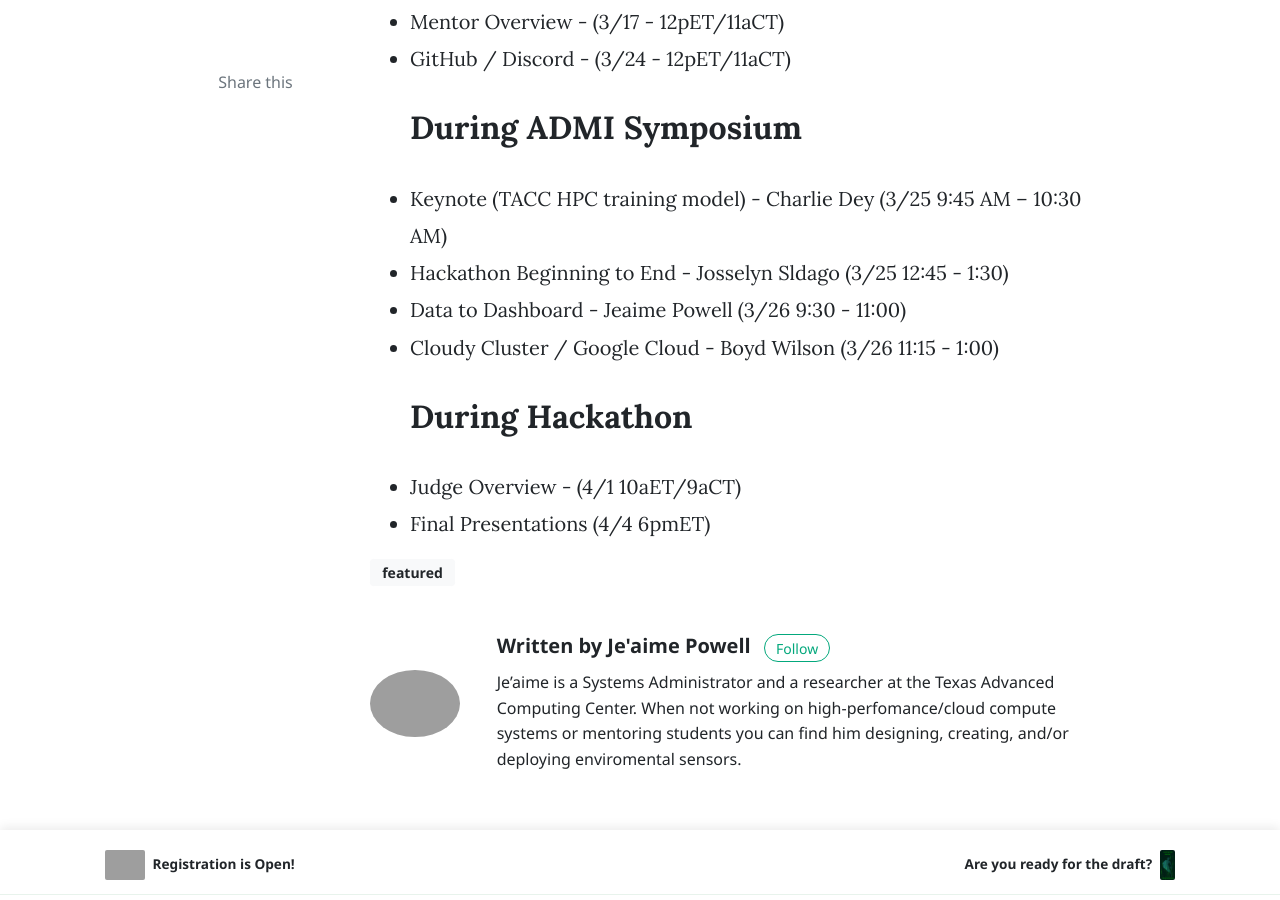
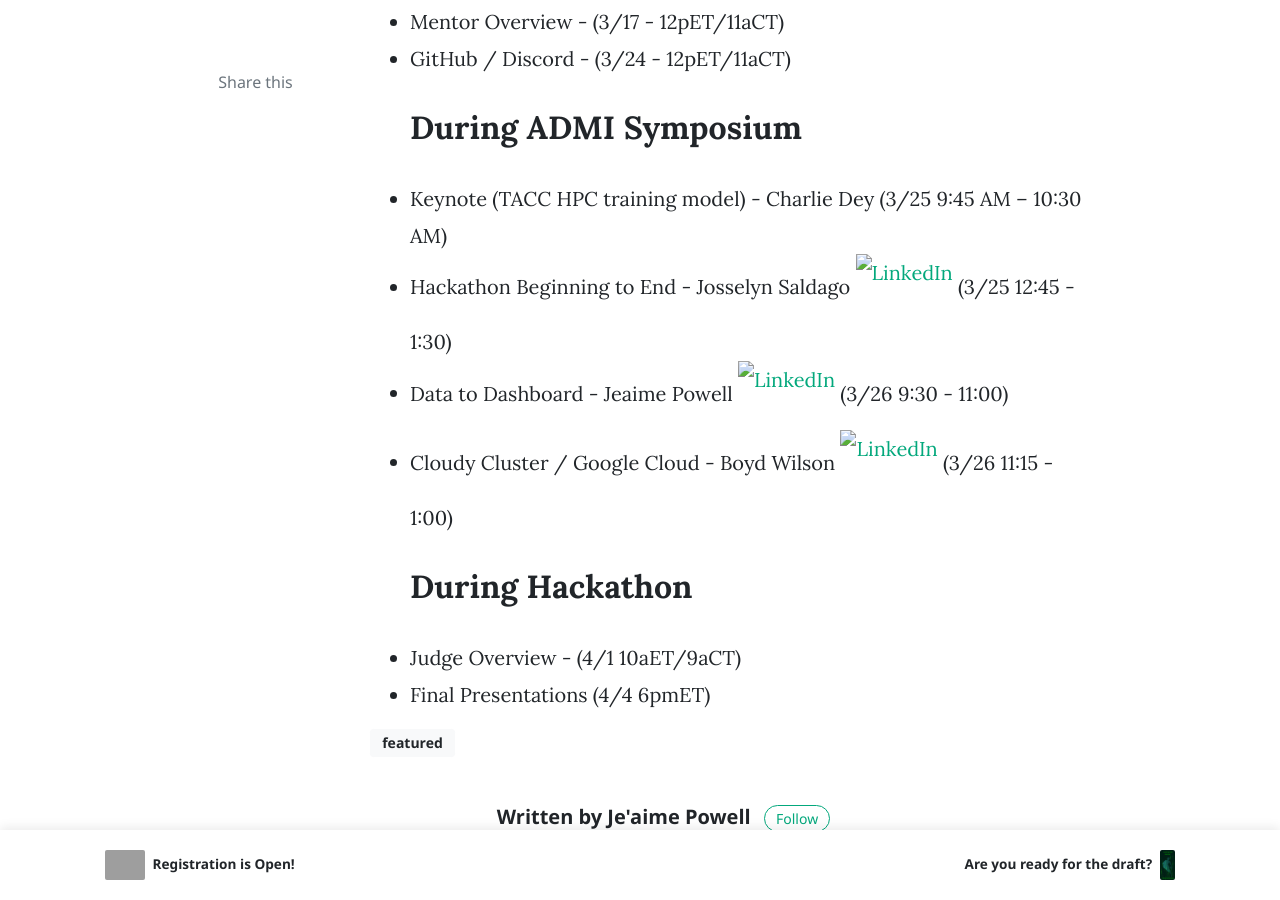
Before and after one commit to HackHPC/ADMI22, a Jekyll site: the page built from _posts/2022-02-15-training-schedule.markdown, in a window 1280 px wide and 900 px high, scrolled down 762 px. Built offline with Jekyll 4.4.1, drawn with Linux system fonts in a browser that asks for light colours; nearby versions of some CDN libraries; comment, search, counter and statistics services are not loaded.

Commit message:
added linkedin

```diff
--- a/_posts/2022-02-15-training-schedule.markdown
+++ b/_posts/2022-02-15-training-schedule.markdown
@@ -15,9 +15,9 @@ The inital training topics have been selected in anticipation of the Hack@ADMI h
 * GitHub / Discord - (3/24  - 12pET/11aCT)
 ## During ADMI Symposium
 * Keynote (TACC HPC training model) - Charlie Dey (3/25 9:45 AM – 10:30 AM)
-* Hackathon Beginning to End - Josselyn Sldago (3/25 12:45 - 1:30)
-* Data to Dashboard - Jeaime Powell (3/26 9:30 - 11:00)
-* Cloudy Cluster / Google Cloud - Boyd Wilson (3/26 11:15 - 1:00)
+* Hackathon Beginning to End - Josselyn Saldago [![LinkedIn](assets/images/sm_linkedinicon.jpeg)](https://www.linkedin.com/in/josselynsalgado) (3/25 12:45 - 1:30)
+* Data to Dashboard - Jeaime Powell [![LinkedIn](assets/images/sm_linkedinicon.jpeg)](https://www.linkedin.com/in/jeaimehp/) (3/26 9:30 - 11:00)
+* Cloudy Cluster / Google Cloud - Boyd Wilson [![LinkedIn](assets/images/sm_linkedinicon.jpeg)]( https://www.linkedin.com/in/boydwilson/) (3/26 11:15 - 1:00)
 ## During Hackathon
 * Judge Overview - (4/1 10aET/9aCT)
 * Final Presentations (4/4 6pmET)
```
